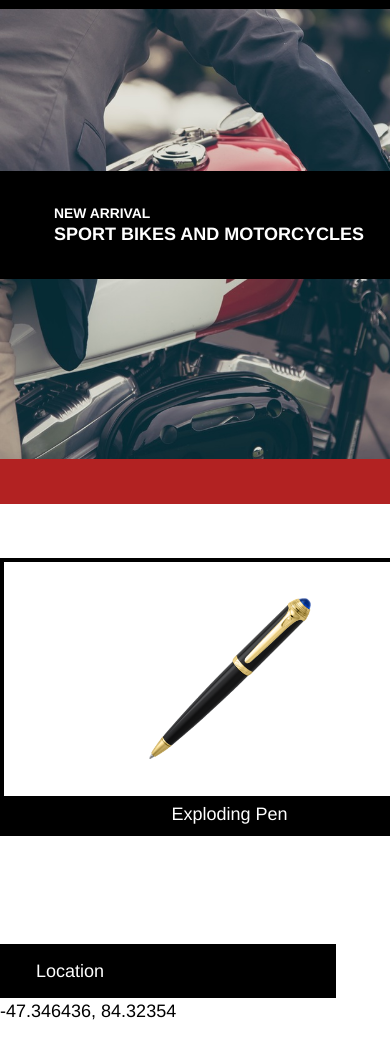
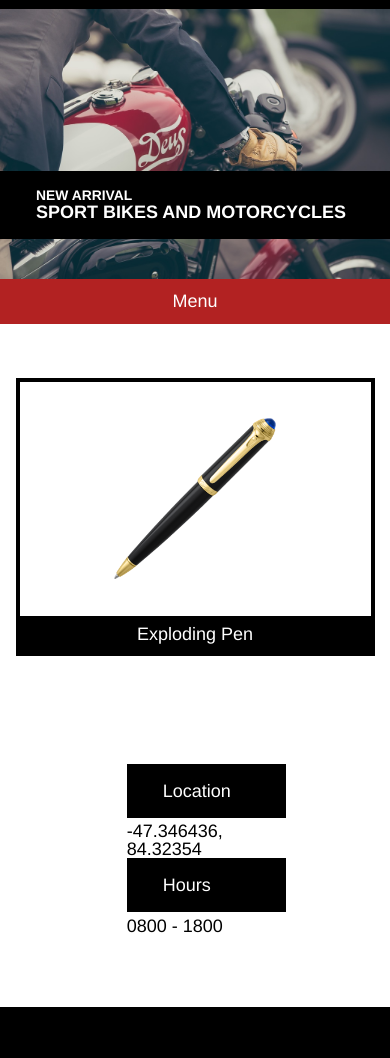
Before and after one commit to kirovia/SecretAgentSupply, a plain HTML site: page index.html in a window 390 px wide. Shown: the part 42-1100 px from the top of the page. Drawn offline with Linux system fonts and the light colour scheme.

Commit message:
Finish media queries

```diff
--- a/resources/css/style.css
+++ b/resources/css/style.css
@@ -7,6 +7,7 @@ html {
 
 .sitecontainer {
   width: 960px;
+  height: 100%;
   margin: 0 auto;
 }
 
@@ -14,6 +15,7 @@ html {
 
 .logobanner {
   background-color: black;
+  width: 100%;
 }
 
 .logobanner .sitecontainer {
@@ -35,6 +37,7 @@ html {
 
 .mainbanner {
   height: 25rem;
+  width: 100%;
   background-image: url("../images/moto.jpeg");
   background-size: cover;
 }
@@ -44,6 +47,7 @@ html {
 }
 
 .mainbannerbox {
+  height: auto;
   width: 20rem;
   background-color: black;
   color: white;
@@ -63,6 +67,8 @@ html {
 /* Navigation Banner */
 
 .navbanner {
+  height: auto;
+  width: 100%;
   background-color: firebrick;
 }
 
@@ -86,7 +92,14 @@ a {
 
 /* Product Grid */
 
+.productgrid {
+  height: auto;
+  width: 100%;
+}
+
 .productgrid .sitecontainer {
+  height: 100%;
+  width: 960px;
   margin: 3rem auto;
   display: flex;
   justify-content: space-between;
@@ -105,8 +118,7 @@ a {
 .pen img, .watch img, .glasses img {
   height: auto;
   width: 9rem;
-  margin-top: 2rem;
-  margin-bottom: 2rem;
+  margin: 2rem auto;
 }
 
 .pen p, .watch p, .glasses p {
@@ -119,7 +131,13 @@ a {
 
 /* Location and Hours */
 
+.locationhours {
+  height: auto;
+  width: 100%;
+}
+
 .locationhours .sitecontainer {
+  height: 100%;
   padding: 3rem 0 4rem 0;
   display: flex;
   justify-content: space-between;
@@ -143,36 +161,31 @@ a {
 
 footer {
   height: 10rem;
+  width: 100%;
   background-color: black;
   color: white;
 }
 
 footer .sitecontainer {
-  height: 100%;
   display: flex;
   align-items: center;
 }
 
 @media only screen and (max-width: 1024px) {
-  li.web {
-    display: none;
+  .navbanner .sitecontainer {
+    width: 100%;
   }
-
-  li.tablet {
-    display: inherit;
-    text-align: center;
+  ul {
+    justify-content: center;
   }
-}
-
-@media only screen and (max-width: 1024px) {
   li.web {
     display: none;
   }
   li.tablet {
     display: inherit;
   }
-  ul {
-    justify-content: center;
+  .productgrid .sitecontainer {
+    width: 100%;
   }
   .glasses {
     display: none;
@@ -180,16 +193,50 @@ footer .sitecontainer {
   .pen, .watch {
     width: 47%;
   }
+  .locationhours .sitecontainer {
+    width: 100%;
   }
-
-@media only screen and (max-width: 470px) {
+}
+ @media only screen and (max-width: 480px) {
+   .mainbanner {
+     width: 100%;
+     height: 15rem;
+   }
+   .mainbanner .sitecontainer {
+     width: 100%;
+   }
    .mainbannerbox {
      width: 100%;
    }
    .mainbannerbox h1 {
      font-size: 0.77rem;
+     padding: 1rem 0 0 2rem;
    }
    .mainbannerbox h2 {
      font-size: 1rem;
+     padding: 0 0 1rem 2rem;
+   }
+   .productgrid .sitecontainer {
+     justify-content: center;
+   }
+   .watch {
+     display: none;
+   }
+   .pen {
+     width: 90%;
+   }
+   .locationhours {
+     width: 100%;
+   }
+   .locationhours .sitecontainer {
+     flex-direction: column;
+     align-items: center;
+   }
+   p.infotop, p.infobottom {
+     width: 90%;
+   }
+   footer .sitecontainer {
+     width: 100%;
+     justify-content: center;
    }
  }
```
Lines whose indentation alone changed are shown as unchanged.
